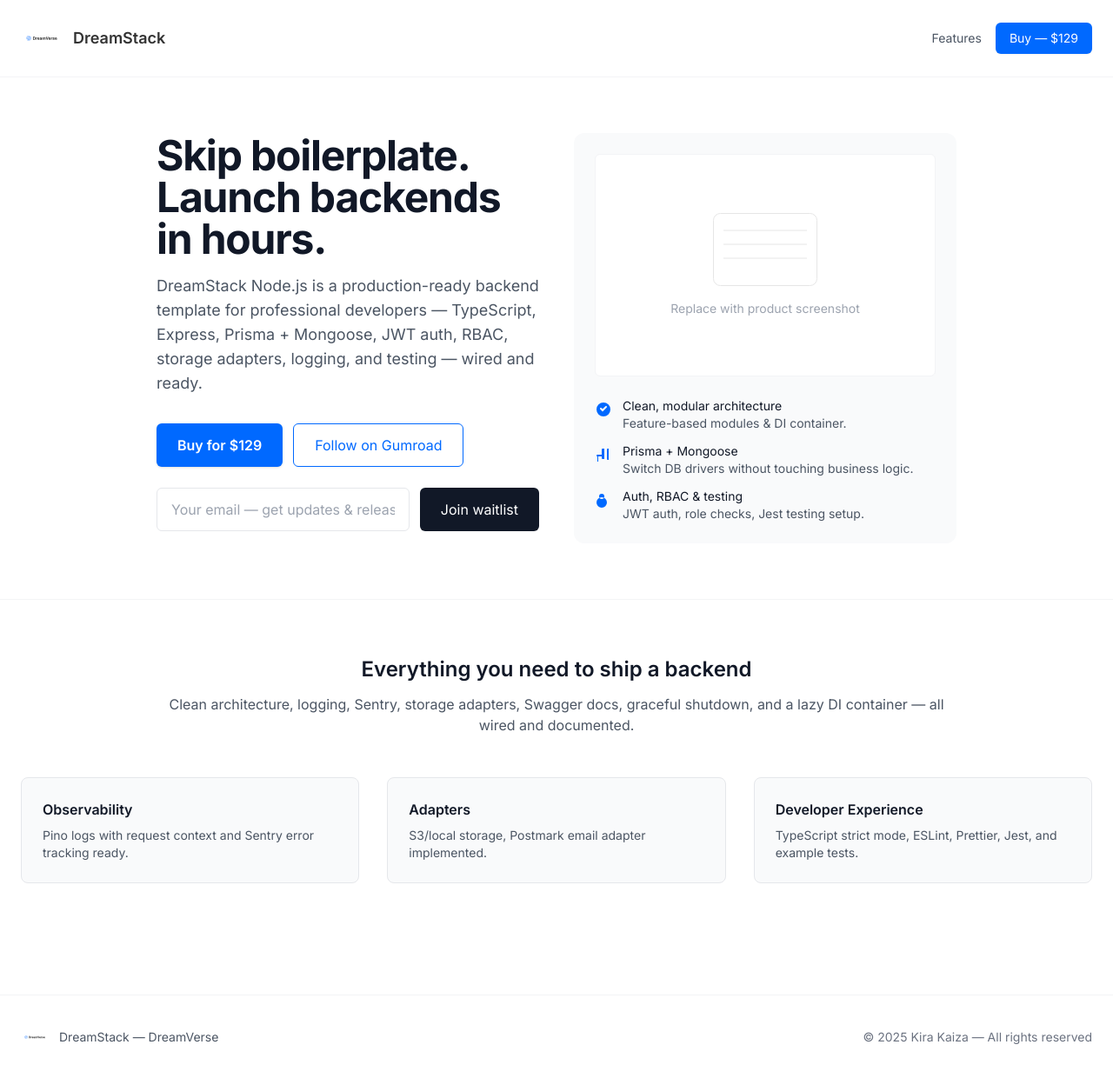
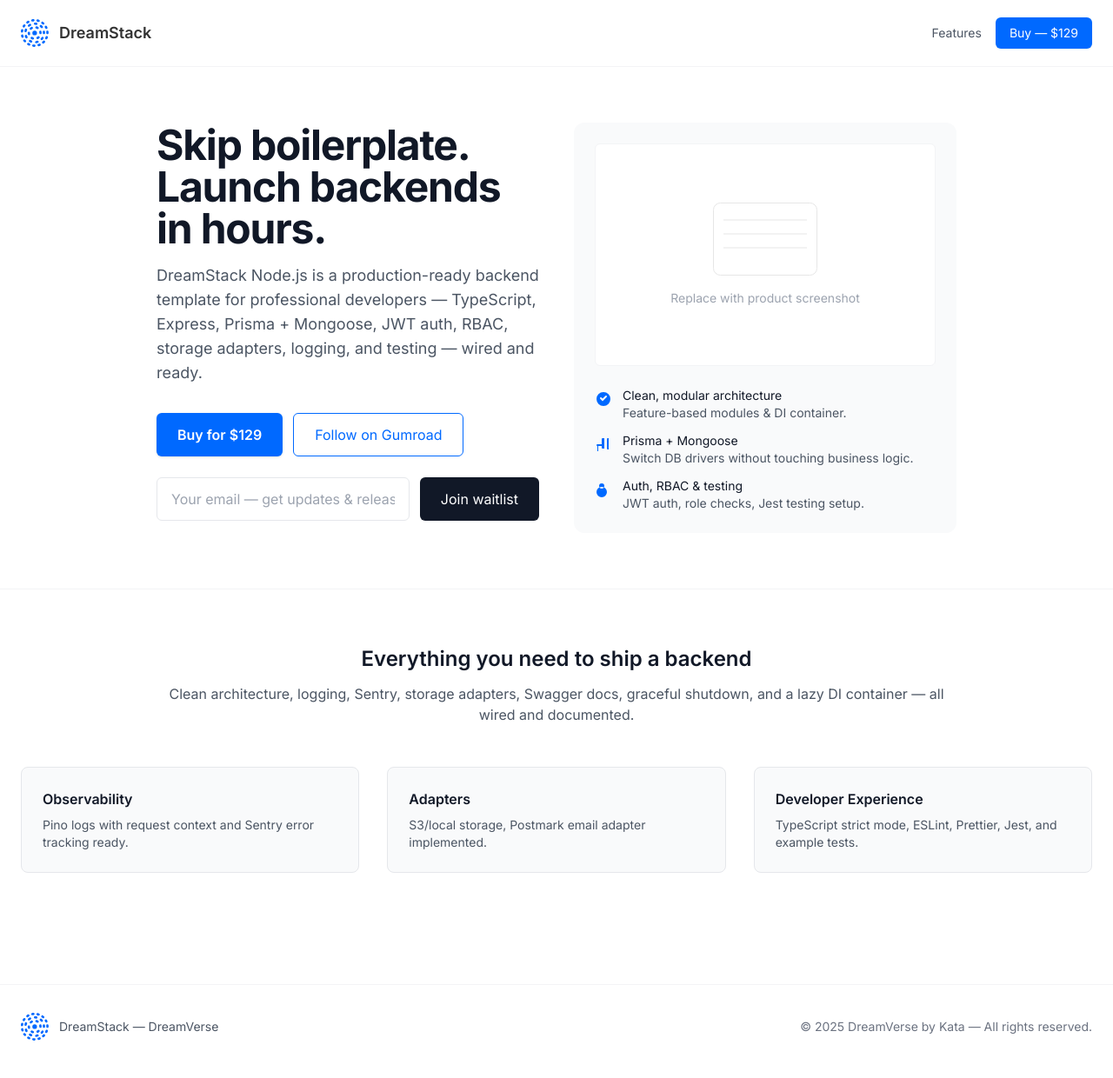
Before and after one commit to namikaze-dev/dreamstack-nodejs-landing-page, a website: page src/index.html in a window 1280 px wide. Shown: the whole page at 87% size. Drawn offline with nearby package versions, Linux system fonts and the light colour scheme; files that its build step writes are made by us from their sources; files whose address does not match are found by name.

Commit message:
fix: resolve svg icon issues

```diff
--- a/src/index.html
+++ b/src/index.html
@@ -41,8 +41,8 @@
       <div class="flex items-center gap-4">
         <!-- LOGO placeholder -->
         <a href="/" class="flex items-center gap-3">
-          <!-- Replace /assets/logo.svg with your logo file -->
-          <img src="/assets/logo.svg" alt="DreamStack logo" class="h-12 w-auto" />
+          <!-- Replace /assets/logo-icon.svg with your logo file -->
+          <img src="/assets/logo-icon.svg" alt="DreamStack icon" class="h-8 w-auto" />
           <span class="text-lg font-semibold text-graydark">DreamStack</span>
         </a>
       </div>
@@ -193,12 +193,12 @@
   <footer class="border-t border-gray-100 mt-16">
     <div class="container mx-auto px-6 py-8 flex flex-col md:flex-row items-center justify-between">
       <div class="flex items-center gap-3">
-        <img src="/assets/logo.svg" alt="DreamStack logo" class="h-8 w-auto" />
+        <img src="/assets/logo-icon.svg" alt="DreamStack logo" class="h-8 w-auto" />
         <span class="text-sm text-gray-600">DreamStack — DreamVerse</span>
       </div>
 
       <div class="mt-4 md:mt-0 text-sm text-gray-500">
-        © <span id="year"></span> Kira Kaiza — All rights reserved
+        © <span id="year"></span> DreamVerse by Kata — All rights reserved.
       </div>
     </div>
   </footer>
```
Also changed, not shown: dist/assets/logo-icon.svg (added), dist/index.html, dist/styles.css.
